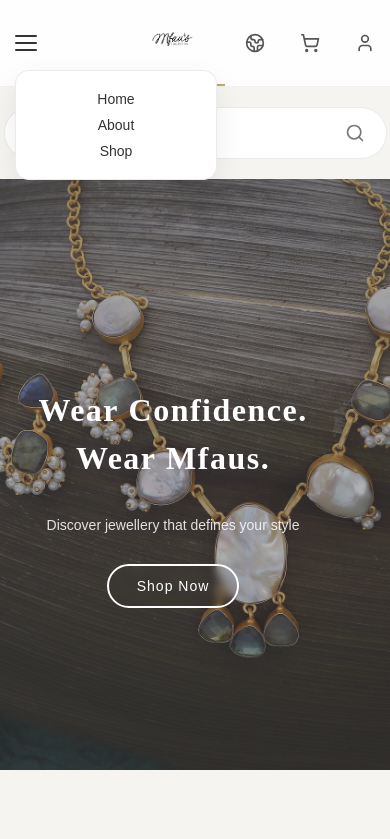
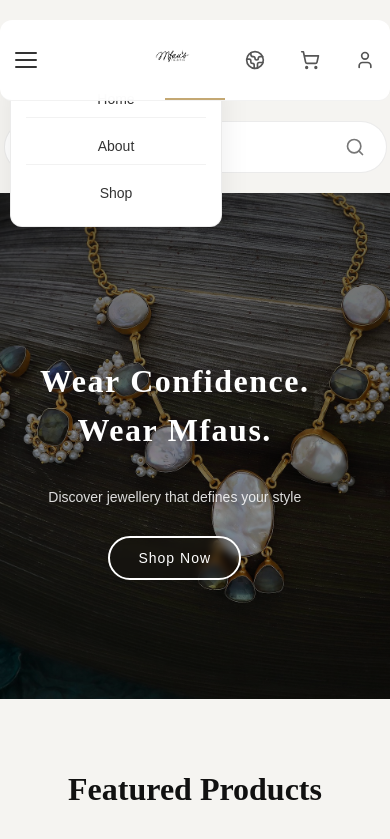
Before and after one commit to Ayini-Dev/Mfaus-Collection-Store, a plain HTML site: page index.html in a window 390 px wide. Both pictures are taken after a click on the element 26 px from the left and 43 px from the top of the page. Shown: the top 839 px of the page. Drawn offline with nearby package versions, Linux system fonts and the light colour scheme; no server answers.

Commit message:
Mobile update 5

```diff
--- a/index.html
+++ b/index.html
@@ -514,9 +514,9 @@
                     transition: 0.3s;
                 }
                 .dropdown-menu {
-                    position: fixed;
-                    top: 80px;
-                    left: 200px;
+                    position: absolute;
+                    top: 60px;
+                    left: 0;
 
                     background: white;
                     border: 1px solid var(--border-soft);
@@ -690,26 +690,31 @@
                 @media (max-width: 768px) {
 
                     .dropdown-menu {
-                            left: 15px;
-                            top: 70px;
-                            width: 150px;
+                            width: 180px;
+                            left: 10px;
+                            top: 65px;
+                            border-radius: 12px;
+                            padding: 15px;
+                    }
+                    .navbar {
+                            padding: 10px 15px;
+                            flex-direction: row;
+                            height: 60px;
+                            position: sticky;
+                            top: 0;
+                            background: rgba(255,255,255,0.95);
+                            backdrop-filter: blur(10px);
+                            z-index: 10000;
                         }
 
-                    .navbar {
-                        display: flex;
-                        justify-content: space-between;
-                        align-items: center;
-                        padding: 12px 15px;
-                        max-width: 100%;
-                        margin: 0;
-                        border-radius: 0;
-                        }
                     .nav-left {
                         flex: 1;
                         justify-content: flex-start;
+                        position: relative;
+                        gap: 12px;
                         }
                     .logo img {
-                        height: 55px;
+                        height: 45px;
                     }
 
                     .product-grid {
@@ -754,7 +759,23 @@
                             width: 20px;
                             height: 20px;
                         }
-
+                    .dropdown-menu a {
+                            padding: 10px 5px;
+                            border-bottom: 1px solid rgba(0,0,0,0.05);
+                        }
+                    .dropdown-menu a:last-child {
+                                border-bottom: none;
+                            }
+                    .hero {
+                        height: 60vh;
+                        padding: 0 15px;
+                    }
+                    .hero-overlay {
+                            background: linear-gradient(
+                                rgba(0, 0, 0, 0.6),
+                                rgba(0, 0, 0, 0.3)
+                            );
+                        }
 
 
                 }
@@ -835,7 +856,7 @@
                 </div>
                 <h4>Gold Tone Pearlescent Heart Earrings</h4>
                 <p>$ Set Price</p>
-                <a href="#" class="btn">Purchase Product</a>
+                <a href="#" class="btn">View Product</a>
             </div>
             <div class="bundle">
                 <div class="image-box">
@@ -843,7 +864,7 @@
                 </div>
                 <h4>Gold Tone Large Drop Earrings</h4>
                 <p>$ Set Price</p>
-                <a href="#" class="btn">Purchase Product</a>
+                <a href="#" class="btn">View Product</a>
             </div>
             <div class="bundle">
                 <div class="image-box">
@@ -851,7 +872,7 @@
                 </div>
                 <h4>Cherry Drop Earrings</h4>
                 <p>$ Set Price</p>
-                <a href="#" class="btn">Purchase Product</a>
+                <a href="#" class="btn">View Product</a>
             </div>
             <div class="bundle">
                 <div class="image-box">
@@ -859,7 +880,7 @@
                 </div>
                 <h4>Pink Beaded Bow Earrings</h4>
                 <p>$ Set Price</p>
-                <a href="#" class="btn">Purchase Product</a>
+                <a href="#" class="btn">View Productt</a>
             </div>
         </div>
         </div>
```
